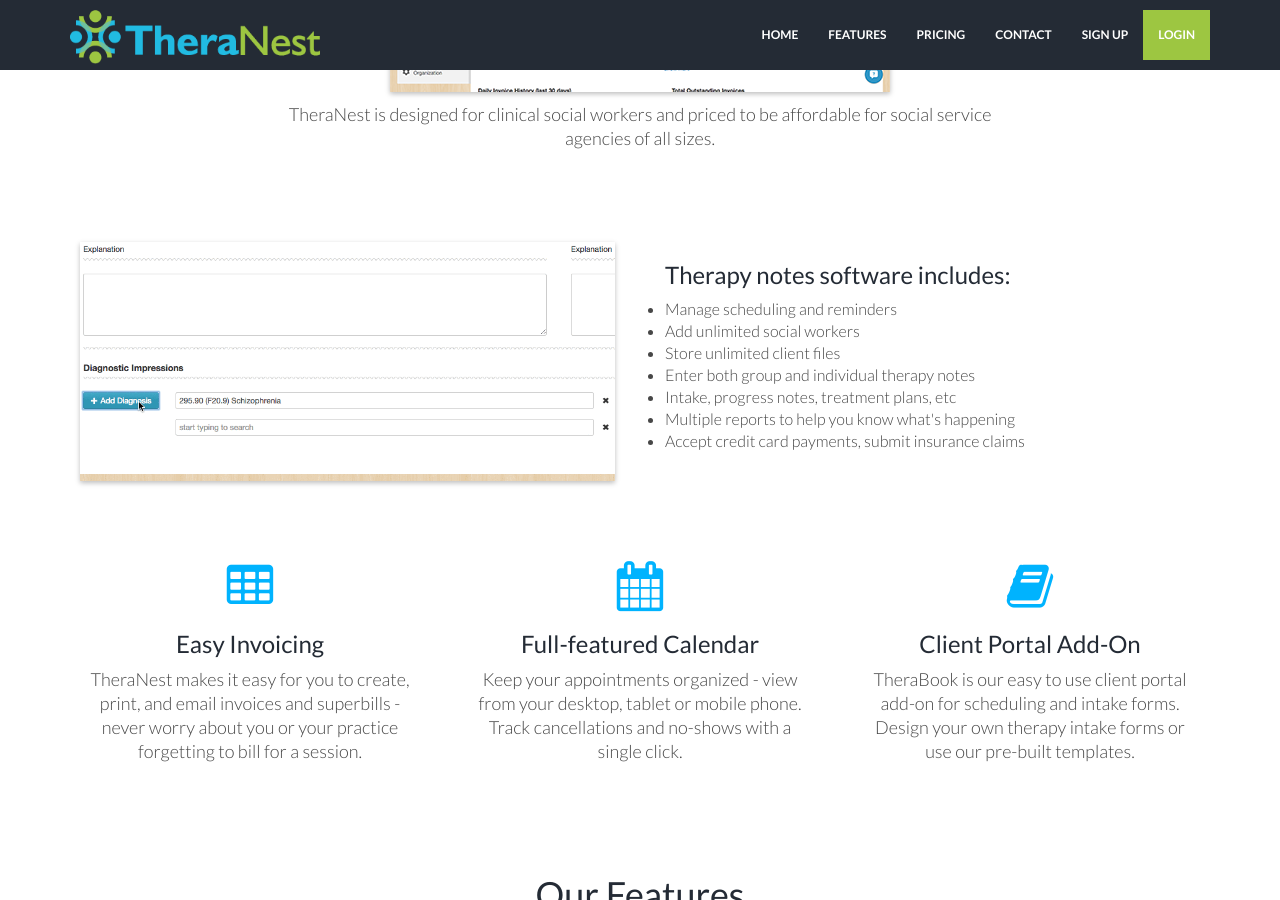
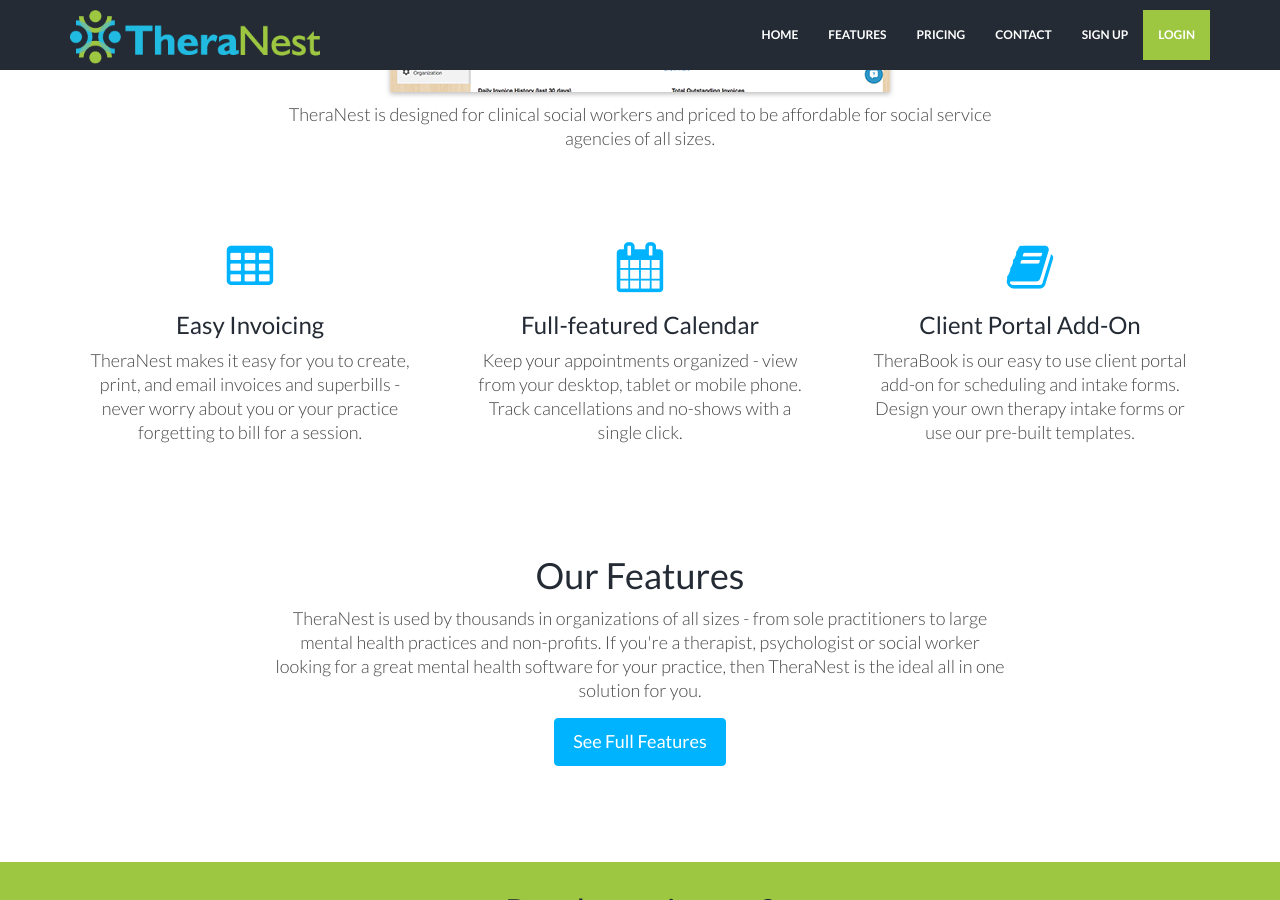
Before and after one commit to kaylacille/theranest-update, a Jekyll site: the page built from social-service-software.html, in a window 1280 px wide and 900 px high, scrolled down 484 px. Built offline with Jekyll 4.4.1, drawn with Linux system fonts in a browser that asks for light colours; nearby versions of some CDN libraries.

Commit message:
update social services page

```diff
--- a/social-service-software.html
+++ b/social-service-software.html
@@ -9,26 +9,6 @@
             <h1>Social Services Software</h1>
              <img class="img-responsive" src="{{ "/assets/img/features-mental-health-software-dashboard.png" | prepend: site.baseurl }}" alt="">
             <p>TheraNest is designed for clinical social workers and priced to be affordable for social service agencies of all sizes.</p>
-        </div>
-    </div><! --/row -->
-</div><! --/container -->
-
-<div class="container mtb">
-    <div class="row">
-        <div class="col-lg-6">
-            <img class="img-responsive" src="{{ "/assets/img/features-mental-health-software-diagnostic-codes.gif" | prepend: site.baseurl }}" alt="">
-        </div>
-        <div class="col-lg-6">
-        <h3>Therapy notes software includes:</h3>
-            <ul>
-                 <li>Manage scheduling and reminders</li>
-                 <li>Add unlimited social workers</li>
-                 <li>Store unlimited client files</li>
-                 <li>Enter both group and individual therapy notes</li>
-                 <li>Intake, progress notes, treatment plans, etc</li>
-                 <li>Multiple reports to help you know what's happening</li>
-                 <li>Accept credit card payments, submit insurance claims</li>
-            </ul>
         </div>
     </div><! --/row -->
 </div><! --/container -->
```
